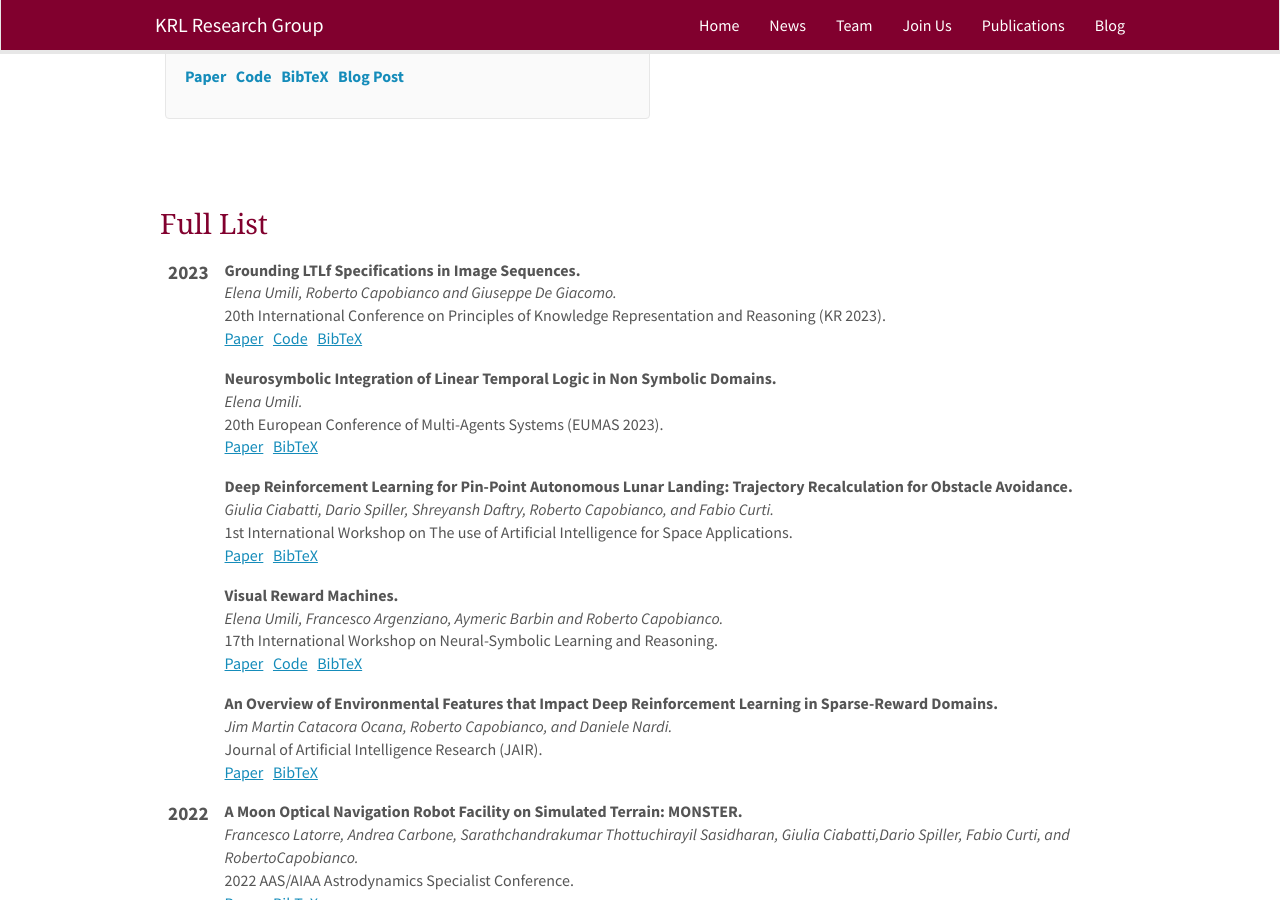
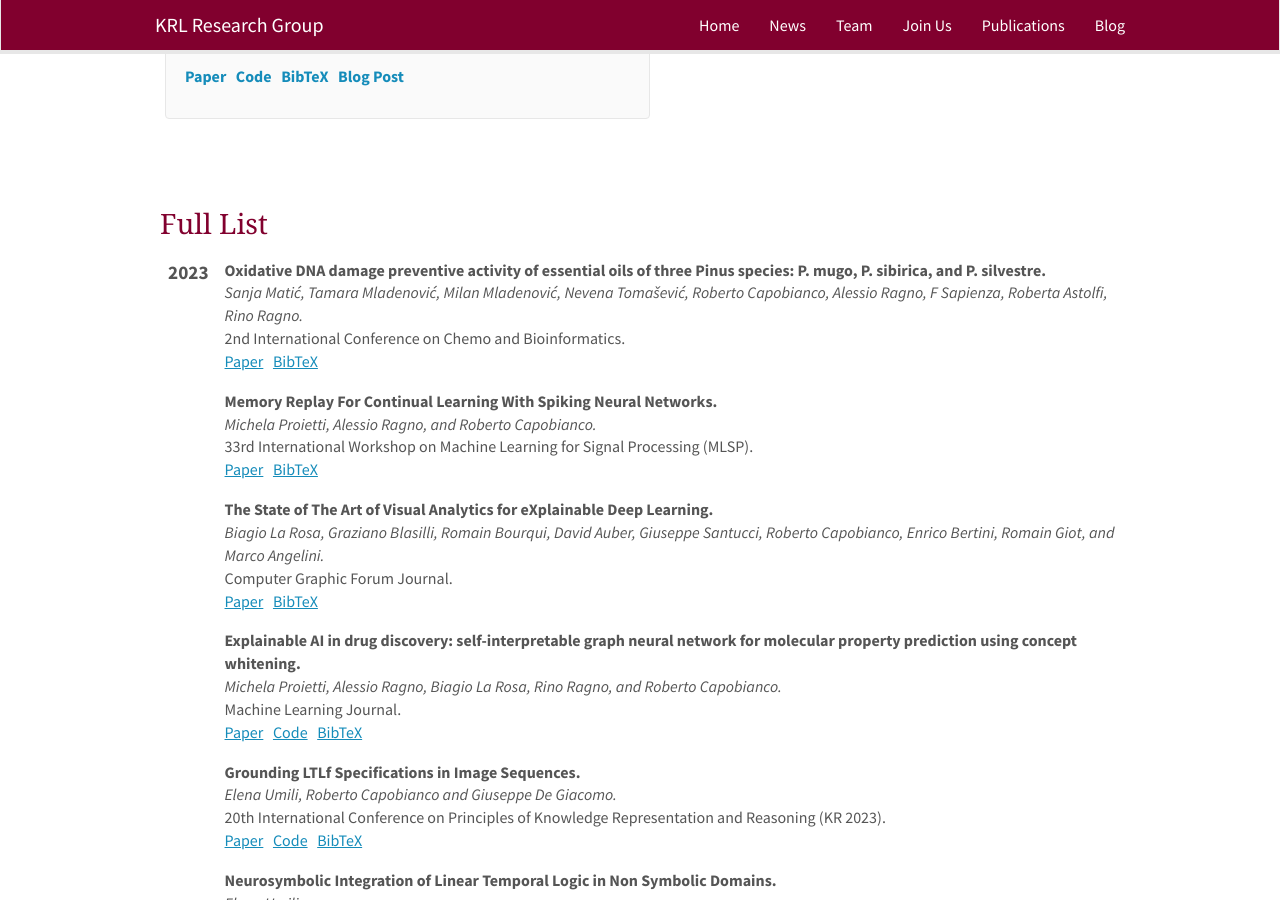
Before and after one commit to KRLGroup/krlgroup.github.io, a Jekyll site: the page built from _pages/publications.md, in a window 1280 px wide and 900 px high, scrolled down 412 px. Built offline with Jekyll 4.4.1, drawn with Linux system fonts in a browser that asks for light colours; nearby versions of some CDN libraries.

Commit message:
updated publist

```diff
--- a/_data/publist.yml
+++ b/_data/publist.yml
@@ -1,3 +1,81 @@
+- title: "Oxidative DNA damage preventive activity of essential oils of three Pinus species: P. mugo, P. sibirica, and P. silvestre"
+  authors:  Sanja Matić, Tamara Mladenović, Milan Mladenović, Nevena Tomašević, Roberto Capobianco, Alessio Ragno, F Sapienza, Roberta Astolfi, Rino Ragno
+  year: 2023
+  publisher: 2nd International Conference on Chemo and Bioinformatics
+  link:
+    url:   https://scidar.kg.ac.rs/bitstream/123456789/19169/1/2nd-ICCBIKG-Prooceedings%2c%20Pinus%20species.pdf
+    display: Paper
+  code:
+  bibtex: "@InProceedings{Matic2023,<br>
+  author     = {Matić, Sanja Lj. and Mladenović, Tamara M. and Mladenović, Milan P. and Tomašević, Nevena M. and Capobianco, Roberto and Ragno, Alessio and Sapienza, Filippo U. and Astolfi, Roberta and Ragno, Rino},<br>
+  booktitle  = {Book of Proceedings},<br>
+  title      = {Oxidative DNA damage preventive activity of essential oils of three Pinus species: P. mugo, P. sibirica, and P. silvestre},<br>
+  year       = {2023},<br>
+  publisher  = {Institute for Information Technologies, University of Kragujevac},<br>
+  series     = {ICCBIKG 2023},<br>
+  collection = {ICCBIKG 2023},<br>
+  doi        = {10.46793/iccbi23.321m},<br>
+}"
+
+- title: "Memory Replay For Continual Learning With Spiking Neural Networks"
+  authors:  Michela Proietti, Alessio Ragno, and Roberto Capobianco
+  year: 2023
+  publisher: 33rd International Workshop on Machine Learning for Signal Processing (MLSP)
+  link:
+    url:   https://ieeexplore.ieee.org/abstract/document/10285911
+    display: Paper
+  code:
+  bibtex: "@InProceedings{Proietti2023,<br>
+  author    = {Proietti, Michela and Ragno, Alessio and Capobianco, Roberto},<br>
+  booktitle = {2023 IEEE 33rd International Workshop on Machine Learning for Signal Processing (MLSP)},<br>
+  title     = {Memory Replay For Continual Learning With Spiking Neural Networks},<br>
+  year      = {2023},<br>
+  month     = sep,<br>
+  publisher = {IEEE},<br>
+  doi       = {10.1109/mlsp55844.2023.10285911},<br>
+}"
+
+- title: "The State of The Art of Visual Analytics for eXplainable Deep Learning"
+  authors:  Biagio La Rosa, Graziano Blasilli, Romain Bourqui, David Auber, Giuseppe Santucci, Roberto Capobianco, Enrico Bertini, Romain Giot, and Marco Angelini
+  year: 2023
+  publisher: Computer Graphic Forum Journal
+  link:
+    url:   https://onlinelibrary.wiley.com/doi/10.1111/cgf.14733
+    display: Paper
+  code:
+  bibtex: "@Article{LaRosa2023,<br>
+  author    = {{La Rosa}, B. and Blasilli, G. and Bourqui, R. and Auber, D. and Santucci, G. and Capobianco, R. and Bertini, E. and Giot, R. and Angelini, M.},
+  journal   = {Computer Graphics Forum},<br>
+  title     = {State of the Art of Visual Analytics for eXplainable Deep Learning},<br>
+  year      = {2023},<br>
+  issn      = {1467-8659},<br>
+  month     = feb,<br>
+  number    = {1},<br>
+  pages     = {319--355},<br>
+  volume    = {42},<br>
+  doi       = {10.1111/cgf.14733},<br>
+  publisher = {Wiley},<br>
+}"
+
+- title: "Explainable AI in drug discovery: self-interpretable graph neural network for molecular property prediction using concept whitening"
+  authors:  Michela Proietti, Alessio Ragno, Biagio La Rosa, Rino Ragno, and Roberto Capobianco
+  year: 2023
+  publisher: Machine Learning Journal
+  link:
+    url:   https://link.springer.com/article/10.1007/s10994-023-06369-y
+    display: Paper
+  code: https://github.com/KRLGroup/GraphCWN
+  bibtex: "@Article{Proietti2023,<br>
+  author    = {Michela Proietti and Alessio Ragno and Biagio La Rosa and Rino Ragno and Roberto Capobianco},<br>
+  journal   = {Machine Learning},<br>
+  title     = {Explainable {AI} in drug discovery: self-interpretable graph neural network for molecular property prediction using concept whitening},<br>
+  year      = {2023},<br>
+  month     = {oct},<br>
+  doi       = {10.1007/s10994-023-06369-y},<br>
+  publisher = {Springer Science and Business Media {LLC}},<br>
+}"
+
+
 - title: "Grounding LTLf Specifications in Image Sequences"
   authors:  Elena Umili, Roberto Capobianco and Giuseppe De Giacomo
   year: 2023
```
